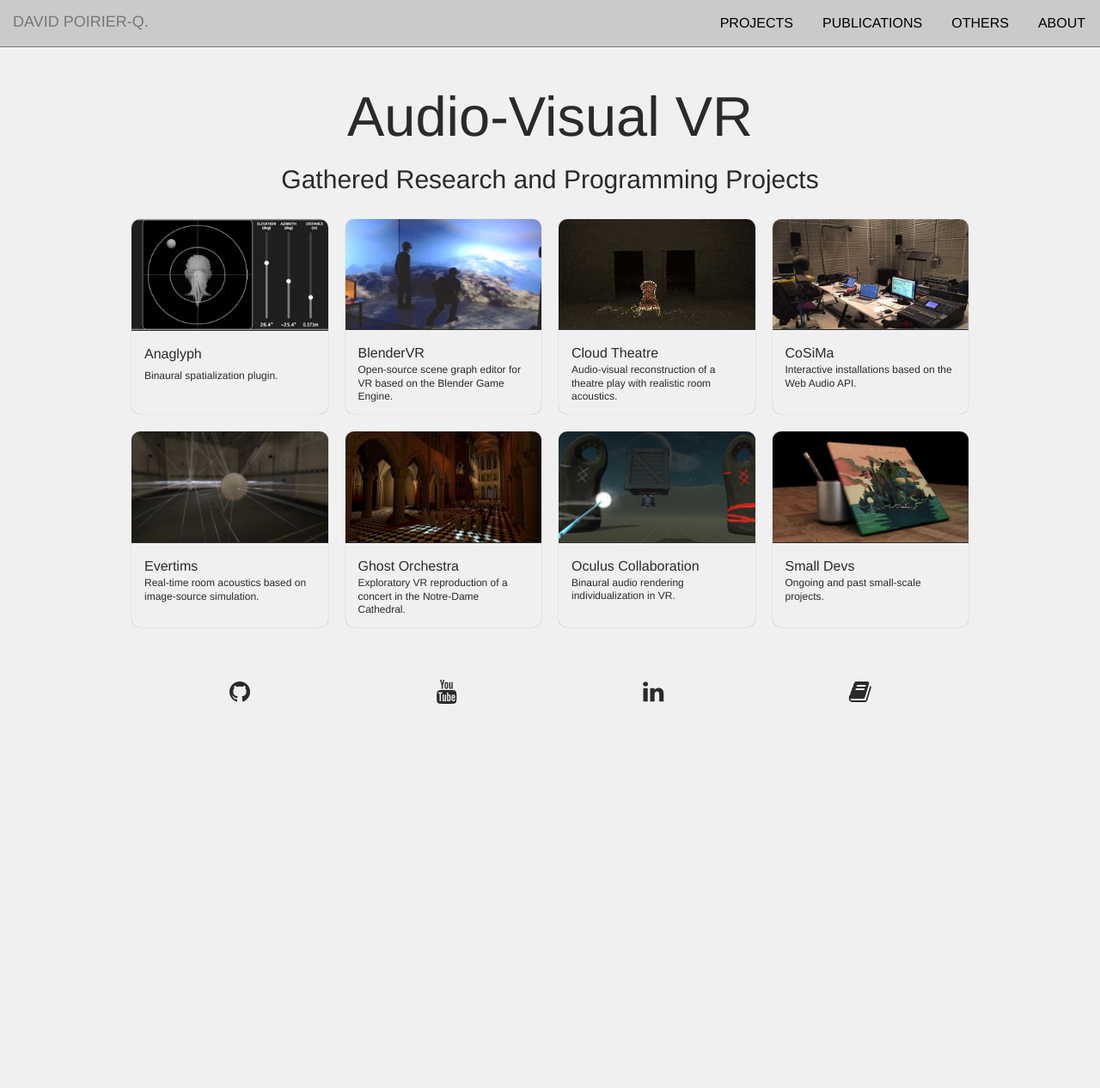
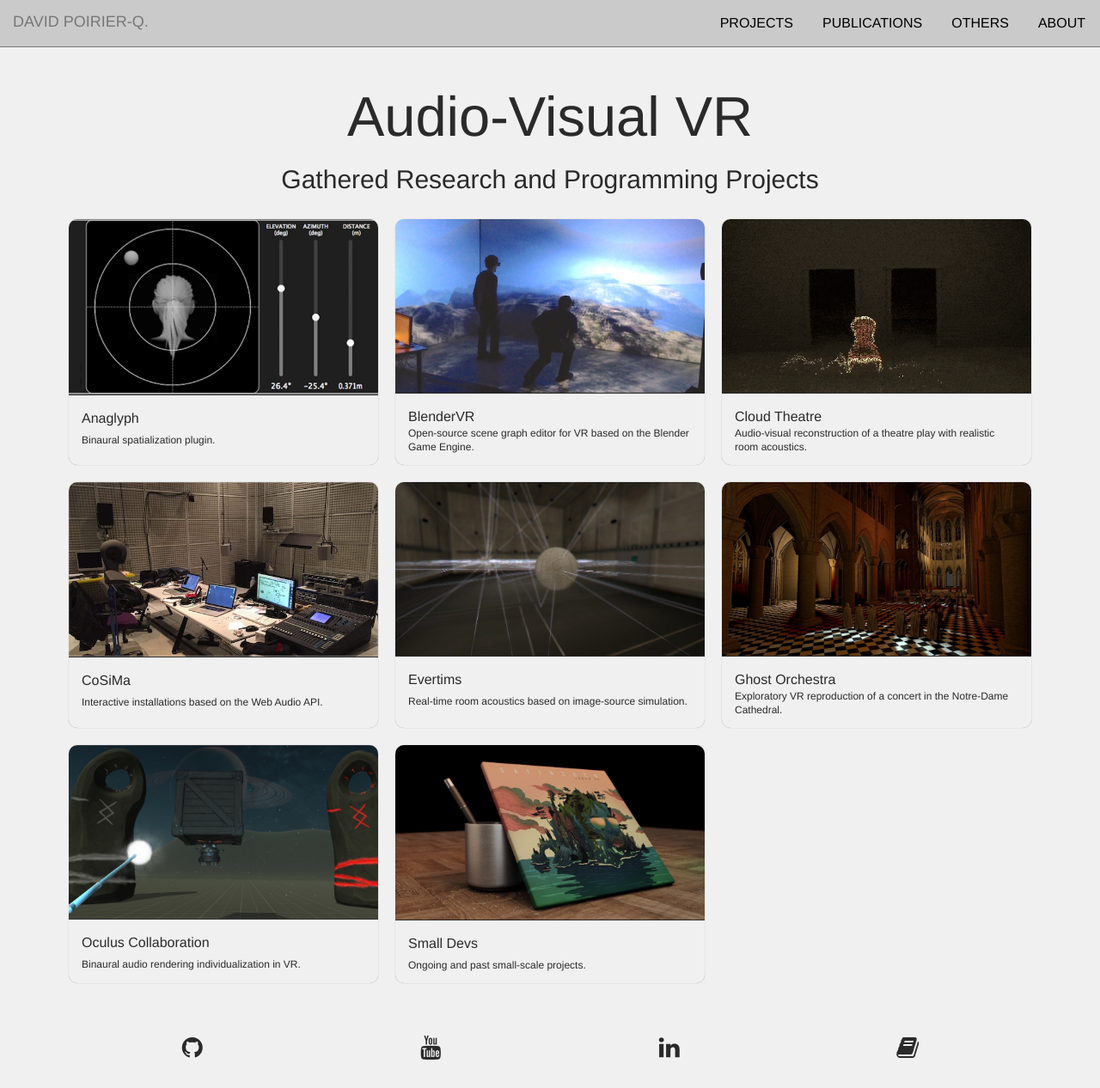
Before and after one commit to PyrApple/pyrapple.github.io, a Jekyll site: the page built from index.html, in a window 1280 px wide and 1266 px high. Shown: the whole window at 86% size. Built offline with Jekyll 4.4.1, drawn with Linux system fonts in a browser that asks for light colours.

Commit message:
updated agencement main page packs

```diff
--- a/index.html
+++ b/index.html
@@ -52,7 +52,7 @@
                 {% for page in sortedPages limit:100 %}
                 {% if page.thumbnail %}
 
-                <div class="col-12 col-xs-6 col-sm-4 col-lg-3 card">
+                <div class="col-12 col-xs-6 col-sm-6 col-md-4 card">
                 <a href="{{ page.url | prepend: site.baseurl }}" class="index-anchor">
                     <div class="panel panel-default">
 
```
Also changed, not shown: _sass/_base.scss (+2 -7 lines).
